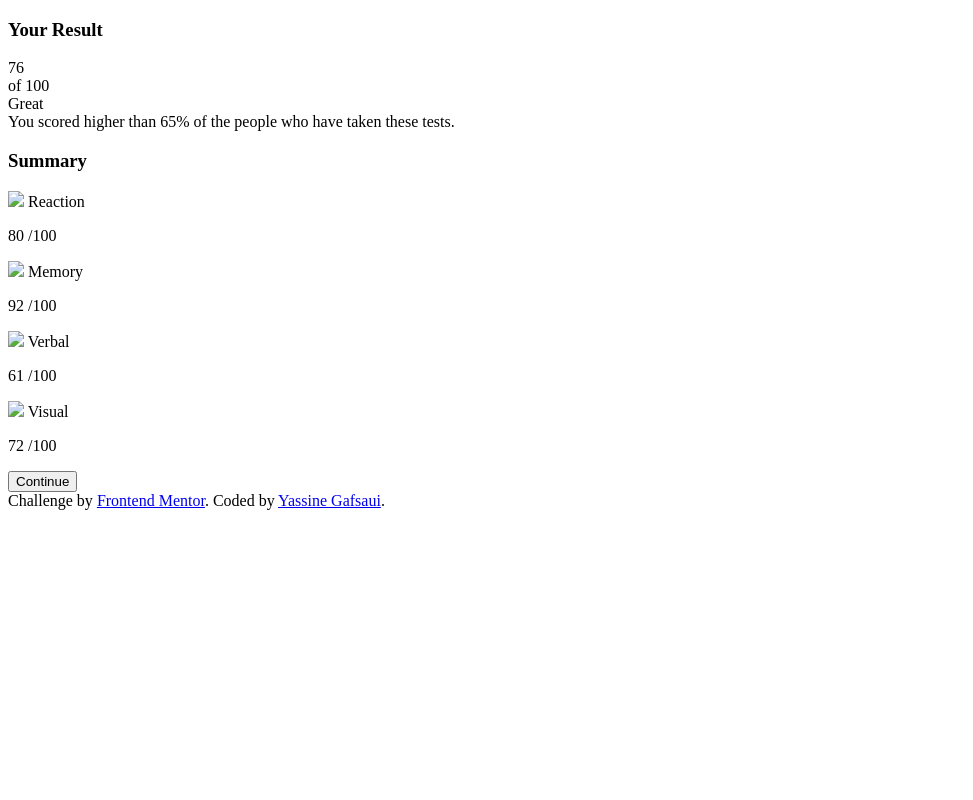
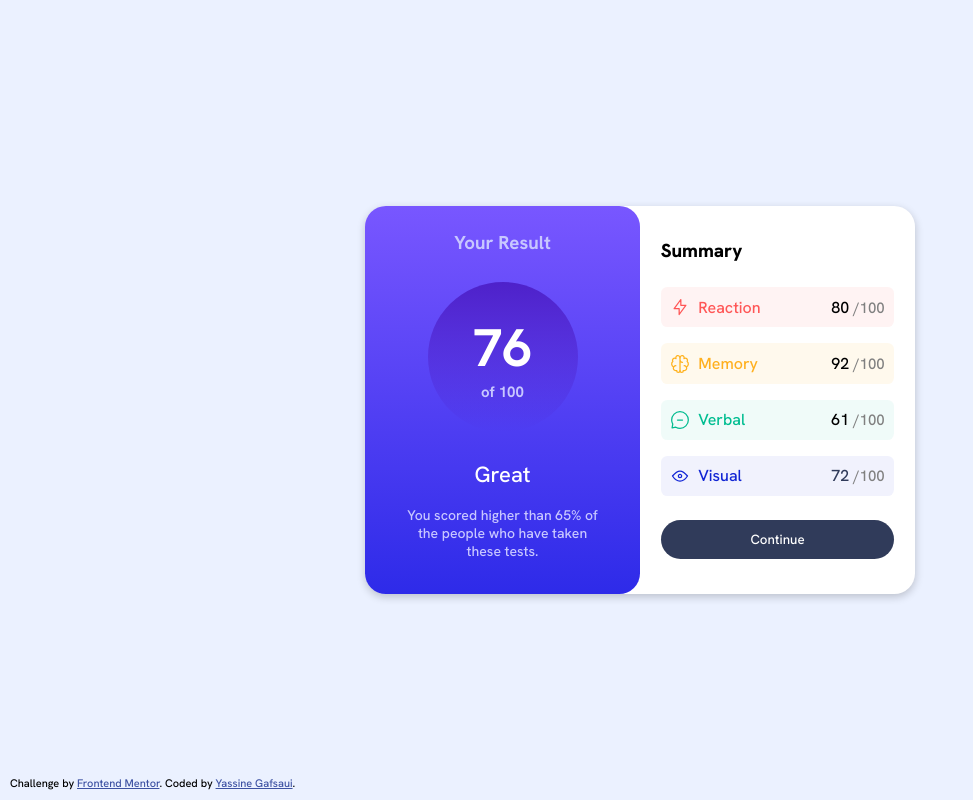
Before and after one commit to YASSINEGAFF69/Results-summary-component, a plain HTML site: page index.html in a window 1280 px wide. Shown: the whole page, without its empty margins (0-973 px from the left). Drawn offline with Linux system fonts and the light colour scheme; the site is published under a folder, as on GitHub Pages, so addresses that start at the root find nothing.

Commit message:
fixing images souce

```diff
--- a/index.html
+++ b/index.html
@@ -8,9 +8,7 @@
   <link rel="preconnect" href="https://fonts.googleapis.com">
 <link rel="preconnect" href="https://fonts.gstatic.com" crossorigin>
 <link href="https://fonts.googleapis.com/css2?family=Hanken+Grotesk:wght@500;700;800&display=swap" rel="stylesheet">
-<link rel="stylesheet" href="/styles/generale.css">
-<link rel="stylesheet" href="/styles/section1.css">
-<link rel="stylesheet" href="/styles/section2.css">
+<link rel="stylesheet" href="./styles/generale.css">
   <title>Frontend Mentor | Results summary component</title>
 </head>
 <body>
@@ -37,25 +35,25 @@
       <div class="section2_details">
         <div class="reaction_details">
           <p class="reaction_p">
-            <img src="/assets/images/icon-reaction.svg" > Reaction
+            <img src="./assets/images/icon-reaction.svg" > Reaction
           </p>
           <p class="reaction_per">80 <span>/100</span></p>
         </div>
         <div class="memory_details">
           <p class="memory_p">
-            <img src="/assets/images/icon-memory.svg" > Memory
+            <img src="./assets/images/icon-memory.svg" > Memory
           </p>
           <p class="memory-per">92 <span>/100</span></p>
         </div>
         <div class="verbal_details">
           <p class="verbal_p">
-            <img src="/assets/images/icon-verbal.svg" > Verbal
+            <img src="./assets/images/icon-verbal.svg" > Verbal
           </p>
           <p class="verbal_per">61 <span>/100</span></p>
         </div>
         <div class="visual_details">
           <p class="visual_p">
-            <img src="/assets/images/icon-visual.svg" > Visual
+            <img src="./assets/images/icon-visual.svg" > Visual
           </p>
           <p class="visual_per">72 <span>/100</span></p>
         </div>
--- a/styles/generale.css
+++ b/styles/generale.css
@@ -245,7 +245,6 @@ span {
 
 
 
-
 .attribution {
     font-size: 11px;
     text-align: center;
--- a/styles/section1.css
+++ /dev/null
@@ -1,2 +0,0 @@
-.section1{
-}
--- a/styles/section2.css
+++ /dev/null
@@ -1,3 +0,0 @@
-.section2{
-
-}
```
